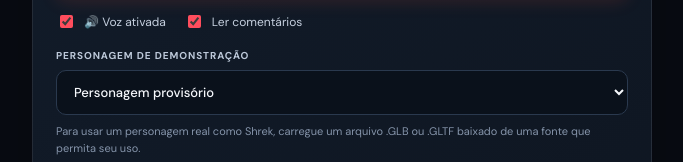
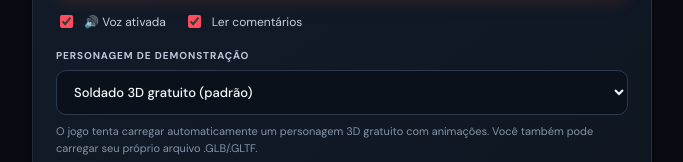
Before and after one commit to Agenorkk/esportivabet, a website: page tiktok-live-game/public/index.html in a window 1280 px wide. Shown: the part 1146-1308 px from the top of the page, without its empty margins (298-981 px from the left). Drawn offline with nearby package versions, Linux system fonts and the light colour scheme; no server answers.

Commit message:
Update UI to show the free animated 3D character

```diff
--- a/tiktok-live-game/public/index.html
+++ b/tiktok-live-game/public/index.html
@@ -16,7 +16,7 @@
 <section class="controls"><div class="section-heading"><div><span class="eyebrow">CONFIGURAÇÕES</span><h2>Central de controle</h2></div><span class="secure-pill">● SISTEMA PRONTO</span></div>
 <div class="field"><label for="username">Usuário do TikTok (sem @)</label><input id="username" placeholder="ex.: seu_usuario" autocomplete="off"><button id="connectBtn" class="primary">Conectar à live</button></div>
 <div class="control-row"><label class="toggle"><input type="checkbox" id="voiceToggle" checked><span>🔊 Voz ativada</span></label><label class="toggle"><input type="checkbox" id="readAllToggle" checked><span>Ler comentários</span></label></div>
-<div class="field"><label for="characterSelect">PERSONAGEM DE DEMONSTRAÇÃO</label><select id="characterSelect"><option value="guardian">Personagem provisório</option><option value="robot">Robô provisório</option><option value="ninja">Ninja provisório</option></select><p class="hint">Para usar um personagem real como Shrek, carregue um arquivo .GLB ou .GLTF baixado de uma fonte que permita seu uso.</p><label class="upload-model" for="modelFile">＋ Carregar modelo 3D (.glb / .gltf)</label><input id="modelFile" type="file" accept=".glb,.gltf,model/gltf-binary,model/gltf+json" hidden><span id="modelStatus" class="model-status">Nenhum modelo personalizado carregado</span></div>
+<div class="field"><label for="characterSelect">PERSONAGEM DE DEMONSTRAÇÃO</label><select id="characterSelect"><option value="guardian">Soldado 3D gratuito (padrão)</option><option value="robot">Robô provisório</option><option value="ninja">Ninja provisório</option></select><p class="hint">O jogo tenta carregar automaticamente um personagem 3D gratuito com animações. Você também pode carregar seu próprio arquivo .GLB/.GLTF.</p><label class="upload-model" for="modelFile">＋ Carregar modelo 3D (.glb / .gltf)</label><input id="modelFile" type="file" accept=".glb,.gltf,model/gltf-binary,model/gltf+json" hidden><span id="modelStatus" class="model-status">Nenhum modelo personalizado carregado</span></div>
 <div class="field"><label for="speechRate">Velocidade da voz <span id="rateValue">0.9x</span></label><input id="speechRate" type="range" min="0.75" max="1.15" step="0.05" value="0.9"></div>
 <p class="hint">A voz usa as vozes instaladas no seu navegador/dispositivo. A qualidade varia conforme as vozes disponíveis.</p>
 <button id="testBtn" class="secondary">▶ Testar interação</button>
```
